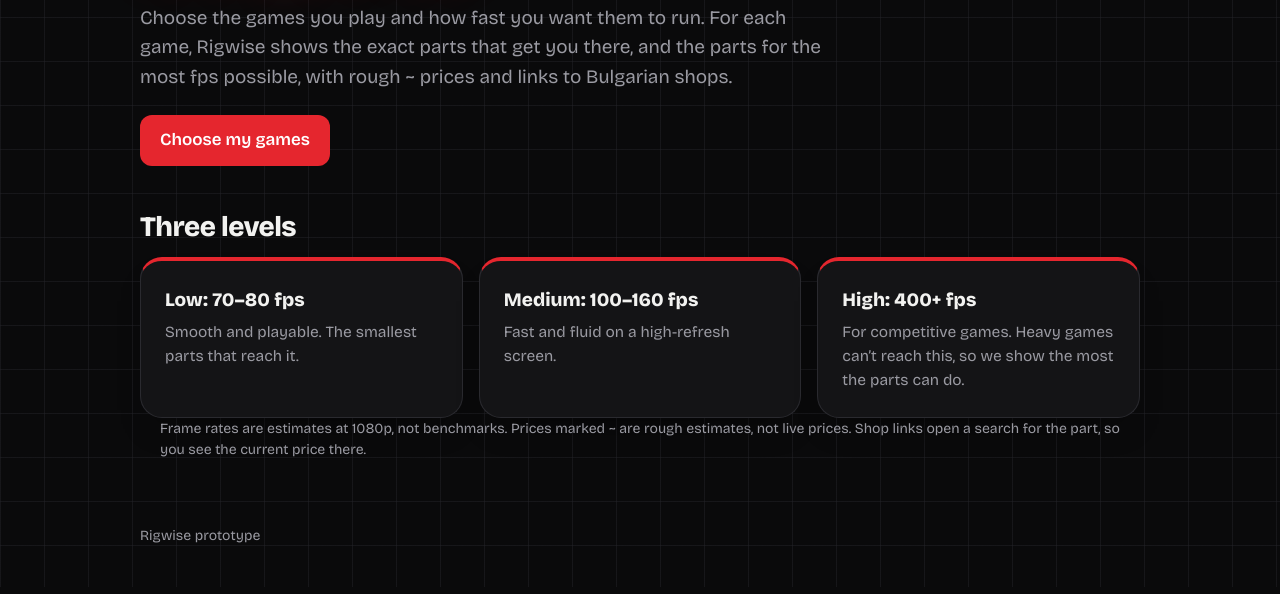
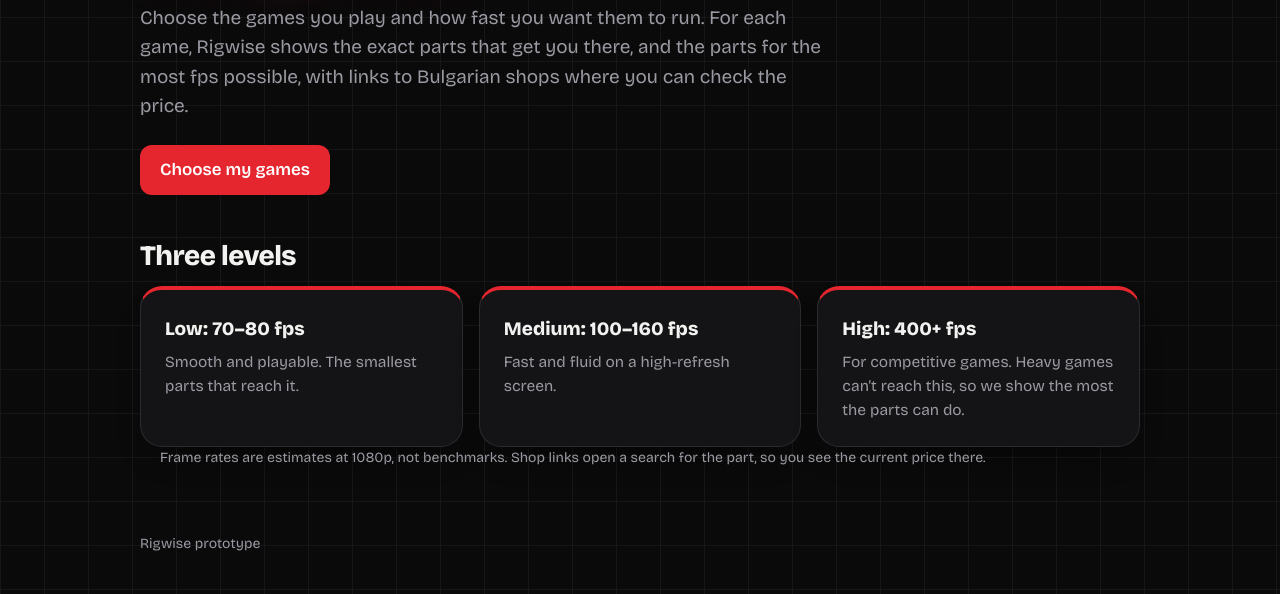
Before and after one commit to 4erniqshrek/rigwise, a plain HTML site: page index.html in a window 1280 px wide. Shown: the part 291-885 px from the top of the page. Drawn offline with nearby package versions, Linux system fonts and the light colour scheme.

Commit message:
Update index.html

```diff
--- a/index.html
+++ b/index.html
@@ -16,7 +16,7 @@
 
 <section class="page" id="p-home">
   <h1>Pick your games. We pick the parts.</h1>
-  <p class="lead">Choose the games you play and how fast you want them to run. For each game, Rigwise shows the exact parts that get you there, and the parts for the most fps possible, with rough ~ prices and links to Bulgarian shops.</p>
+  <p class="lead">Choose the games you play and how fast you want them to run. For each game, Rigwise shows the exact parts that get you there, and the parts for the most fps possible, with links to Bulgarian shops where you can check the price.</p>
   <div class="row"><a class="btn" href="#games">Choose my games</a></div>
   <h2>Three levels</h2>
   <div class="grid3">
@@ -41,7 +41,7 @@
   <div class="panel scroll" id="pt-out" style="margin-top:20px"></div>
 </section>
 
-<p class="note" style="max-width:1040px;margin:0 auto;padding:0 20px">Frame rates are estimates at 1080p, not benchmarks. Prices marked ~ are rough estimates, not live prices. Shop links open a search for the part, so you see the current price there.</p>
+<p class="note" style="max-width:1040px;margin:0 auto;padding:0 20px">Frame rates are estimates at 1080p, not benchmarks. Shop links open a search for the part, so you see the current price there.</p>
 </main>
 <footer>Rigwise prototype</footer>
 <script src="app.js"></script>
```
